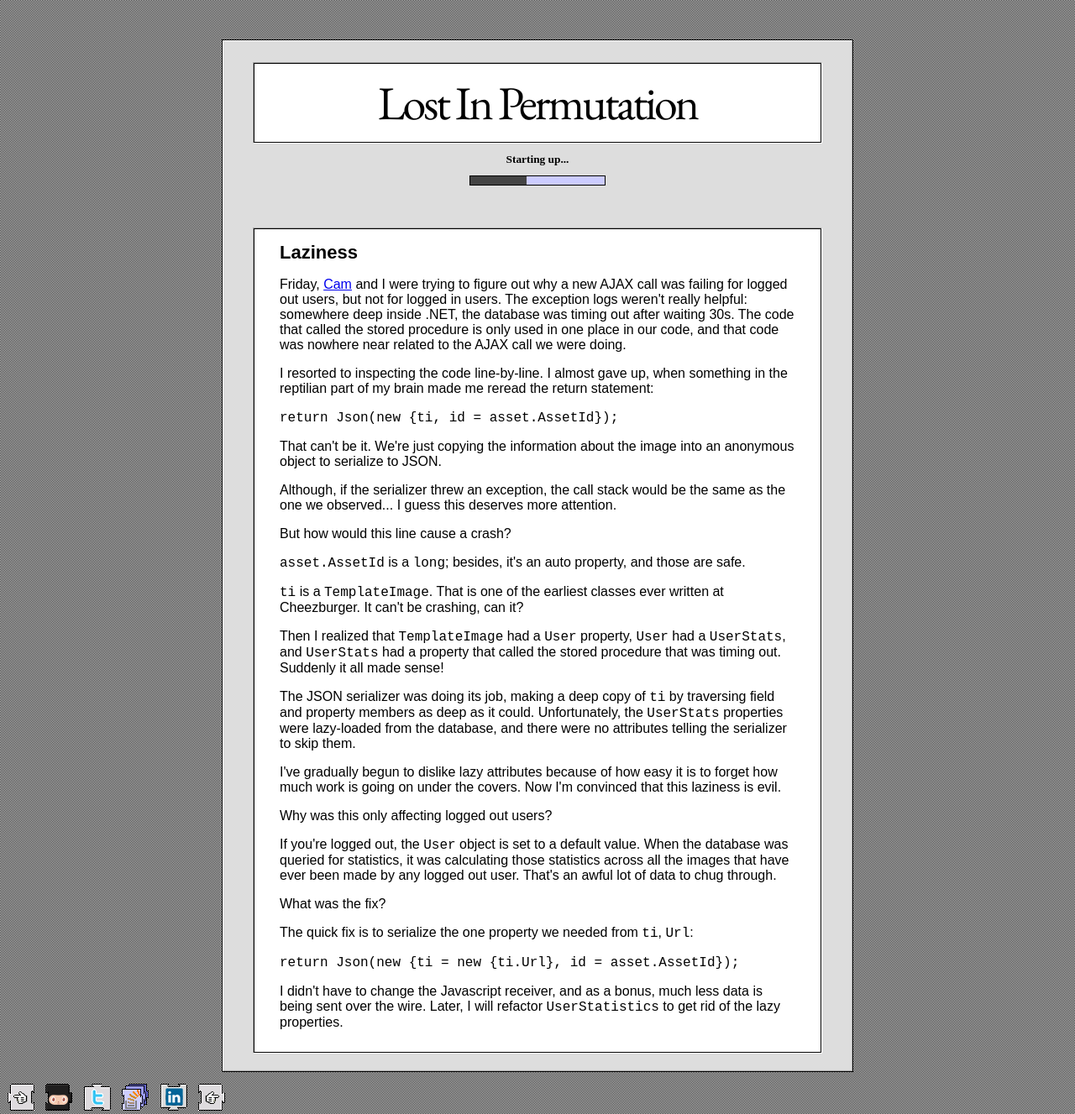
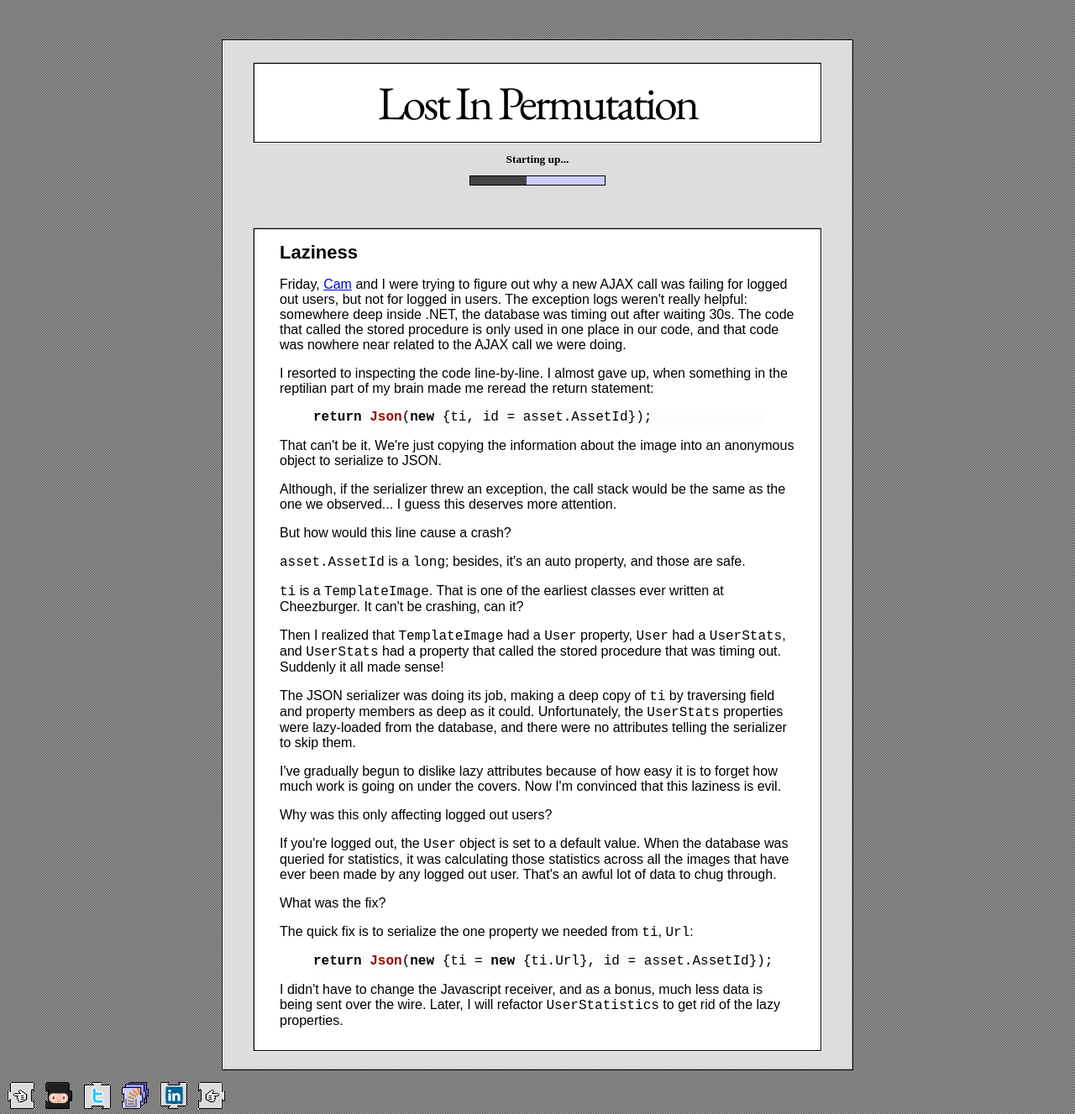
Before and after one commit to InPermutation/InPermutation.github.io, a Jekyll site: the page built from _posts/2012-12-10-laziness.html, in a window 1280 px wide. Shown: the whole page at 84% size. Built offline with Jekyll 4.4.1, drawn with Linux system fonts in a browser that asks for light colours; some web fonts are replaced.

Commit message:
syntax highlighting for "Laziness"

```diff
--- a/_posts/2012-12-10-laziness.html
+++ b/_posts/2012-12-10-laziness.html
@@ -5,7 +5,9 @@ post_time: December 10 2012, 10:14 PM
 ---
 <p>Friday, <a href="http://dangerisgo.com/" title="Danger is Go!" target="_blank">Cam</a> and I were trying to figure out why a new AJAX call was failing for logged out users, but not for logged in users. The exception logs weren't really helpful: somewhere deep inside .NET, the database was timing out after waiting 30s. The code that called the stored procedure is only used in one place in our code, and that code was nowhere near related to the AJAX call we were doing.</p>
 <p>I resorted to inspecting the code line-by-line. I almost gave up, when something in the reptilian part of my brain made me reread the return statement:</p>
-<p><code>return Json(new {ti, id = asset.AssetId});</code></p>
+{% highlight csharp %}
+return Json(new {ti, id = asset.AssetId});
+{% endhighlight %}
 <p>That can't be it. We're just copying the information about the image into an anonymous object to serialize to JSON.</p>
 <p>Although, if the serializer threw an exception, the call stack would be the same as the one we observed... I guess this deserves more attention.</p>
 <p>But how would this line cause a crash?</p>
@@ -18,5 +20,7 @@ post_time: December 10 2012, 10:14 PM
 <p>If you're logged out, the <code>User</code> object is set to a default value. When the database was queried for statistics, it was calculating those statistics across all the images that have ever been made by any logged out user. That's an awful lot of data to chug through.</p>
 <p>What was the fix?</p>
 <p>The quick fix is to serialize the one property we needed from <code>ti</code>, <code>Url</code>:</p>
-<p><span style="font-family: monospace;">return Json(new {ti = new {ti.Url}, id = asset.AssetId});</span></p>
+{% highlight csharp %}
+return Json(new {ti = new {ti.Url}, id = asset.AssetId});
+{% endhighlight %}
 <p>I didn't have to change the Javascript receiver, and as a bonus, much less data is being sent over the wire. Later, I will refactor <code>UserStatistics</code> to get rid of the lazy properties.</p>
```
